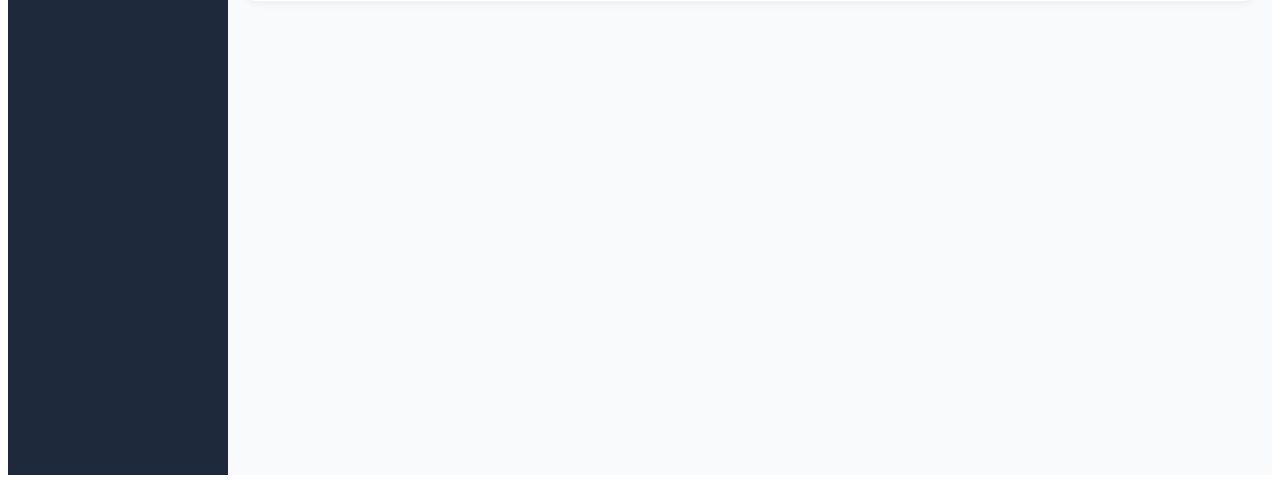
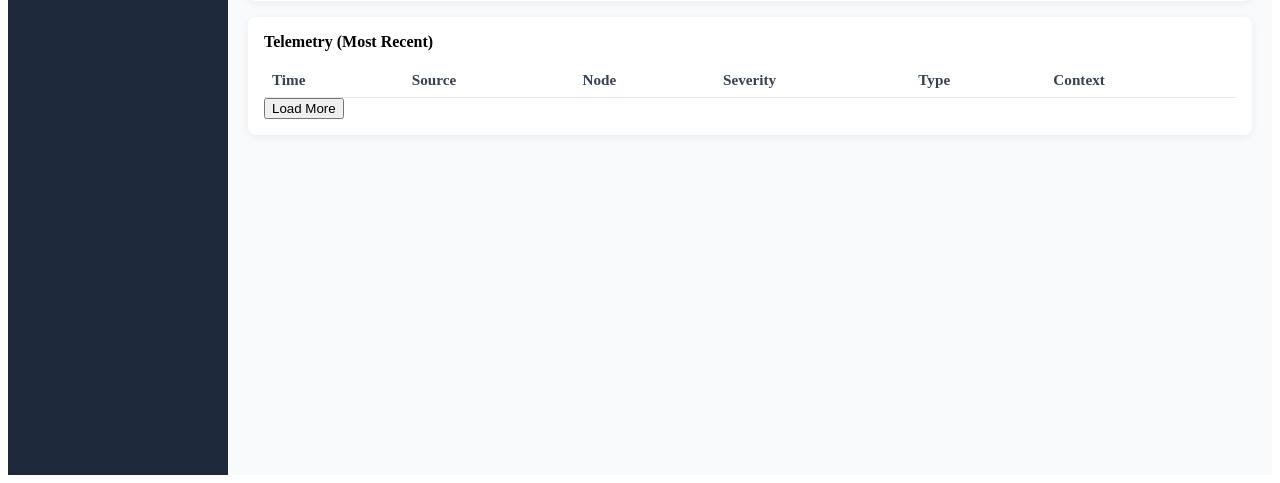
Before and after one commit to paxdriver/KriSYS, a Flask app: page /admin in a window 1280 px wide. Shown: the part 333-816 px from the top of the page. Run offline with Flask 3, Linux system fonts and the light colour scheme; lists and menus that the app fills with data are empty; parts of the project's set-up code (start-up, migrations or seed data) failed here and were passed over.

Commit message:
CHECKPOINT: basic telemetry is up on admin endpoint

```diff
--- a/krisys-backend/templates/admin.html
+++ b/krisys-backend/templates/admin.html
@@ -73,6 +73,28 @@
 						<!-- Rows injected by JS -->
 					</tbody>
 				</table>
+			</div>
+
+			<!-- Telemetry section -->
+			<div class="card">
+				<div class="card-title">Telemetry (Most Recent)</div>
+				<div id="telemetry-error" class="small"></div>
+
+				<table>
+					<thead>
+						<tr>
+							<th>Time</th>
+							<th>Source</th>
+							<th>Node</th>
+							<th>Severity</th>
+							<th>Type</th>
+							<th>Context</th>
+						</tr>
+					</thead>
+					<tbody id="telemetry-table-body"></tbody>
+				</table>
+
+				<button onclick="loadMoreTelemetry()">Load More</button>
 			</div>
 		</div>
 	</div>
@@ -194,13 +216,59 @@
 				const input = document.getElementById('admin-token-input')
 				if (input) input.value = token
 				setTokenStatus('Token loaded from server', false)
+
 				await loadStations()
+				await loadTelemetry()
+
 			} catch (error) {
 				setTokenStatus(error.message, true)
 			}
 		}
 
 		document.addEventListener('DOMContentLoaded', initializeStationTable)
+
+		let telemetryLimit = 20
+
+		async function loadTelemetry() {
+			const token = getAdminToken()
+			const errorEl = document.getElementById('telemetry-error')
+
+			if (!token) {
+				errorEl.textContent = 'Missing admin token'
+				return
+			}
+
+			const res = await fetch(`/admin/events?limit=${telemetryLimit}`, {
+				headers: { 'X-Admin-Token': token }
+			})
+
+			if (!res.ok) {
+				errorEl.textContent = `Failed to load telemetry (${res.status})`
+				return
+			}
+
+			const events = await res.json()
+			const tbody = document.getElementById('telemetry-table-body')
+			tbody.innerHTML = ''
+
+			for (const e of events) {
+				const tr = document.createElement('tr')
+				tr.innerHTML = `
+					<td>${formatTime(e.created_at)}</td>
+					<td>${escapeHtml(e.source)}</td>
+					<td>${escapeHtml(e.node_id || '-')}</td>
+					<td>${escapeHtml(e.severity)}</td>
+					<td>${escapeHtml(e.event_type)}</td>
+					<td>${escapeHtml(e.context || '-')}</td>
+				`
+				tbody.appendChild(tr)
+			}
+		}
+
+		function loadMoreTelemetry() {
+			telemetryLimit += 20
+			loadTelemetry()
+		}
 	</script>
 
 </body>
```
